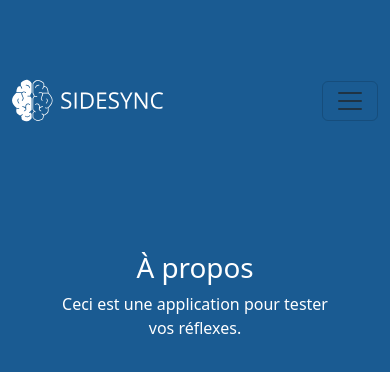
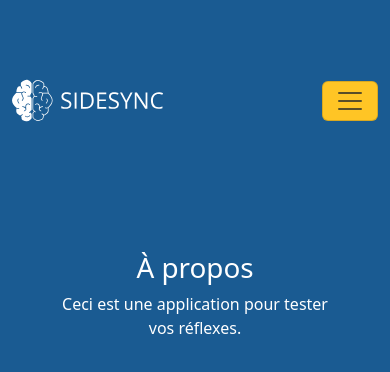
Before and after one commit to AdrianeRuggiero/sidesync_epsi, a React (Create React App) app: page /about in a window 390 px wide. Shown: the top 372 px of the page. Built offline with nearby package versions, Linux system fonts and the light colour scheme.

Commit message:
modification designs menu hamburger

```diff
--- a/src/components/Navbar.js
+++ b/src/components/Navbar.js
@@ -31,7 +31,9 @@ const CustomNavbar = () => {
           <img src={logo} alt="Logo" className="navbar-logo" /> {/* Utilisation de la classe CSS pour le logo */}
         </BootstrapNavbar.Brand>
 
-        <BootstrapNavbar.Toggle aria-controls="basic-navbar-nav" />
+        <BootstrapNavbar.Toggle aria-controls="basic-navbar-nav">
+          <span className="navbar-toggler-icon"></span> {/* Icône hamburger personnalisée */}
+        </BootstrapNavbar.Toggle>
 
         <BootstrapNavbar.Collapse id="basic-navbar-nav">
           <Nav className="ms-auto">
--- a/src/styles/Navbar.css
+++ b/src/styles/Navbar.css
@@ -15,6 +15,35 @@
 }
 
 .navbar .btn-custom:hover {
-    background-color: #ffb700; /* Couleur du bouton au survol (facultatif) */
+    background-color: #ffb700; /* Couleur du bouton au survol */
     color: #fafafa; /* Assurez-vous que le texte est toujours lisible */
 }
+
+/* Modifier la couleur de fond du bouton hamburger */
+.navbar-toggler {
+    background-color: #ffc525 !important; /* Même couleur que les boutons */
+    border: none; /* Supprime la bordure */
+}
+
+/* Masquer les lignes de l'icône hamburger */
+.navbar-toggler-icon {
+    background-image: none; /* Supprime l'image par défaut des lignes */
+}
+
+.navbar-toggler::before,
+.navbar-toggler::after {
+    content: none; /* Supprime complètement les lignes */
+}
+
+/* Supprimer la bordure supplémentaire */
+.navbar-toggler[aria-expanded="false"] {
+    background-color: transparent; /* Assurez-vous que le fond est transparent */
+}
+
+/* Styles spécifiques au menu hamburger pour petits écrans */
+@media (max-width: 991px) { /* Cible les petits écrans (tablettes et mobiles) */
+    .navbar-nav .btn-custom {
+        width: 100%; /* Même taille pour tous les boutons dans le menu hamburger */
+        margin-bottom: 10px; /* Séparation entre les boutons */
+    }
+}
```
Also changed, not shown: 1 other file (tests, documents, lock files or other folders).
